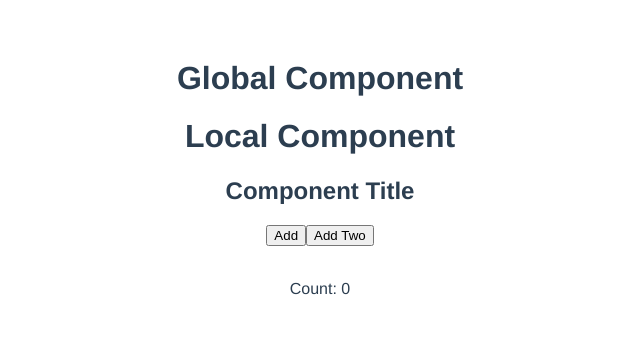
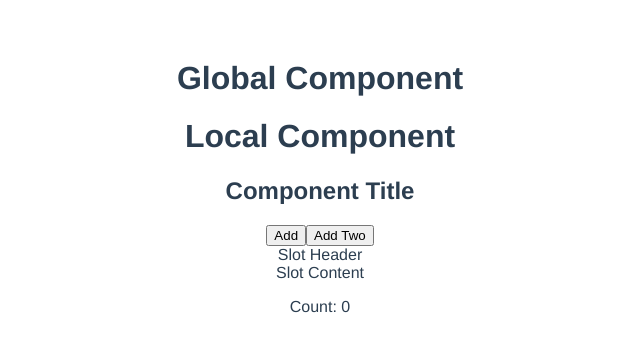
Before and after one commit to FabioMiguelJr/Vue.js.Component, a Vue app: page / in a window 1280 px wide. Shown: the top 352 px of the page, without its empty margins (320-960 px from the left). Built offline with nearby package versions, Linux system fonts and the light colour scheme.

Commit message:
Commit - Slots entre componentes

```diff
--- a/src/App.vue
+++ b/src/App.vue
@@ -1,6 +1,10 @@
 <template>
   <global-component></global-component>
-  <local-component :title="title" @addclick="count += $event"></local-component>
+  <local-component :title="title" @addclick="count += $event">
+    <!-- Slot Test -->
+    <template v-slot:header> Slot Header </template>
+    <template v-slot:content> Slot Content </template>
+  </local-component>
   <p>Count: {{ count }}</p>
 </template>
 
```
